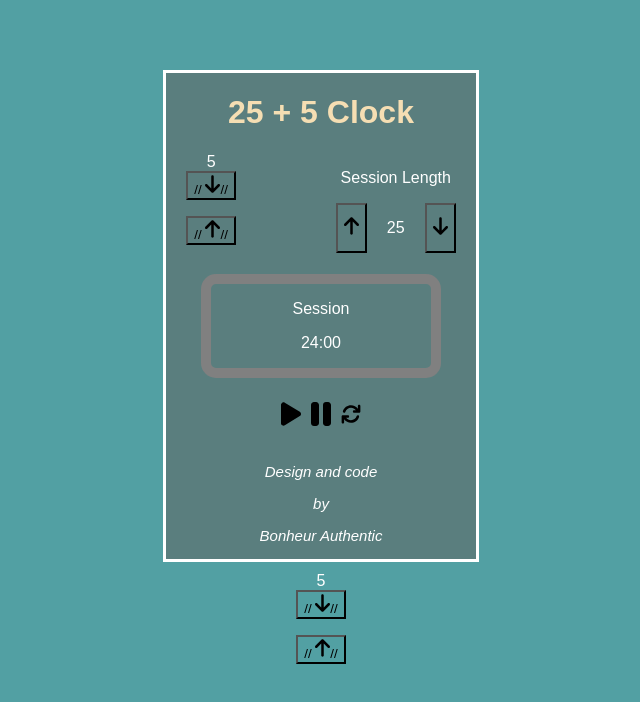
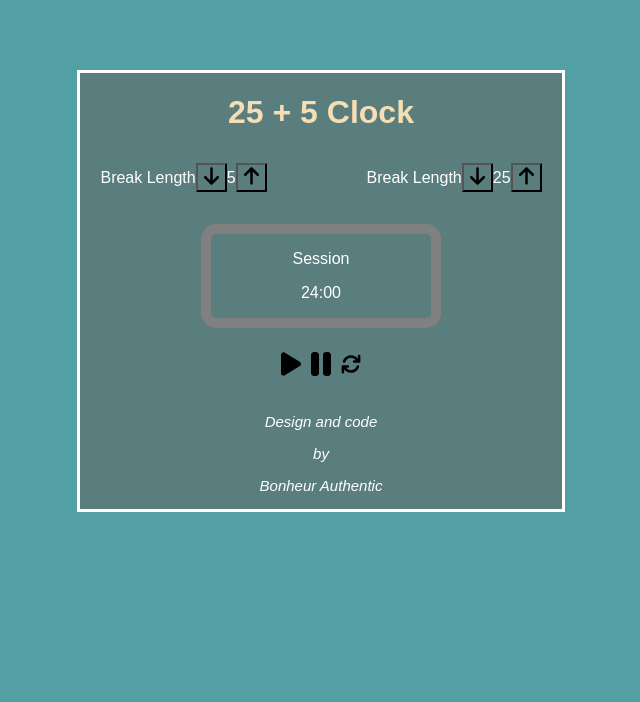
Before and after one commit to Bonheur93/Pomodo-clock, a React (Create React App) app: page / in a window 1280 px wide. Shown: the top 702 px of the page, without its empty margins (319-959 px from the left). Built offline with nearby package versions, Linux system fonts and the light colour scheme.

Commit message:
SessionLength

```diff
--- a/src/App.css
+++ b/src/App.css
@@ -53,7 +53,7 @@ h1{
 }
 .containrerBreak{
   display: flex;
-  flex-direction: column;
+
   align-items: center;
   color: white;
 }
--- a/src/App.js
+++ b/src/App.js
@@ -1,7 +1,6 @@
 import React, { Component } from 'react';
 import './App.css';
 import Body from './Components/Body';
-import ManualIncrement from './Components/Increment';
 
 
 class App extends Component {
@@ -9,7 +8,7 @@ class App extends Component {
     return (
      <div className="App ">
       <Body/>
-      <ManualIncrement/>
+
 
      </div>
     );
--- a/src/Components/Body.js
+++ b/src/Components/Body.js
@@ -1,8 +1,8 @@
 import React from "react";
-import SessionLength from "./Session length";
+import OnSessionLength from "./OnSessionLength"
 import Session from "./Session";
 import Button from "./Buttons";
-import ManualIncrement from "./Increment"
+import OnBreakLength from "./OnBreakLength"
 
 
 
@@ -12,8 +12,8 @@ function Body() {
             <div className="container">
                 <h1>25 + 5 Clock</h1>
                 <div className='Length'>
-                    <ManualIncrement />
-                    <SessionLength />
+                    <OnBreakLength />
+                    <OnSessionLength />
 
                 </div>
                 <div className="containerSession">
--- a/src/Components/Increment.js
+++ b/src/Components/OnBreakLength.js
@@ -1,11 +1,12 @@
 import React from "react"
 
-class ManualIncrement extends React.Component {
+
+class OnBreakLength extends React.Component {
     constructor(props) {
         super(props);
         this.state = {
             n: 5,
-            show: 10,
+            show: true,
             min: 0
 
         }
@@ -47,33 +48,19 @@ class ManualIncrement extends React.Component {
     }
 
     render() {
-        return (<div className="containrerBreak">{this.state.n}
-
+        return (<div className="containrerBreak">
+                            <p>Break Length</p>
                             <button onClick={this.decrement.bind(this)} className="Bl">
-        //                     <img className="down" src="arrow-down-solid.svg" alt="" />
-        //                 </button><span><p value= {this.state.n} onChange={this.handleChange}></p></span>
+                           <img  src="arrow-down-solid.svg" alt="" width={15}/>
+                        </button>
+                            {this.state.n}
 
                             <button onClick={this.increment.bind(this)} className="Bl">
-            //                 <img className="up" src="arrow-up-solid.svg" alt="" />
-            //             </button>
+                           <img  src="arrow-up-solid.svg" alt="" width={15} />
+                         </button>
                 </div>
-        // return <div className="arrow">
-        //             <button className="Bl">
-        //                 <img className="up" src="arrow-up-solid.svg" alt="" />
-        //             </button>
 
-        //             <p>5</p>
-        //             {/* <button className="Bl">
-        //                     <img className="down" src="arrow-down-solid.svg" alt="" />
-        //                 </button> */}
-
-        //         </div>
-
-        //     // <div className="containrerBreak">
-        //     //     <p>Break Length</p>
-
-        //     // </div>
         );
     }
 }
-export default ManualIncrement
+export default OnBreakLength
--- /dev/null
+++ b/src/Components/OnSessionLength.js
@@ -0,0 +1,64 @@
+import React from "react";
+
+
+class OnSessionLength extends React.Component {
+    constructor(props) {
+        super(props);
+        this.state = {
+            m: 25,
+            show: true,
+            min: 0
+        }
+    }
+
+    incrementation() {
+        // e.preventDefault
+        this.setState(prevState => {
+            if (prevState.m < 50) {
+                return {
+                    m: prevState.m + 1
+                }
+            } else {
+                return null;
+            }
+        });
+    }
+
+    decrementation = () => {
+
+        this.setState(prevState => {
+            if (prevState.m > 0) {
+                return {
+                    m: prevState.m - 1
+                }
+            } else {
+                return null;
+            }
+
+        });
+    }
+
+    TogglClick = () => {
+        this.setState({
+            show: !this.state.show
+        });
+    }
+    handleChange = (Event) => {
+        this.setState({ m: Event.target.value });
+    }
+
+    render() {
+        return (<div className="containrerBreak">
+            <p>Break Length</p>
+            <button onClick={this.decrementation.bind(this)} className="Bl">
+                <img src="arrow-down-solid.svg" alt="" width={15} />
+            </button>
+            {this.state.m}
+
+            <button onClick={this.incrementation.bind(this)} className="Bl">
+                <img src="arrow-up-solid.svg" alt="" width={15} />
+            </button>
+        </div>);
+    }
+}
+export default OnSessionLength
--- a/src/Components/Session length.js
+++ /dev/null
@@ -1,23 +0,0 @@
-import React from "react";
-
-function SessionLength() {
-    return (
-
-        <div className="containrerBreak">
-            <p>Session Length</p>
-            <div className="arrow">
-                <button className="Bl">
-                    <img className="up" src="arrow-up-solid.svg" alt="" />
-                </button>
-                <p>25</p>
-                <button className="Bl">
-                    <img className="down" src="arrow-down-solid.svg" alt="" />
-                </button>
-
-            </div>
-        </div>
-
-
-    )
-}
-export default SessionLength;
```
